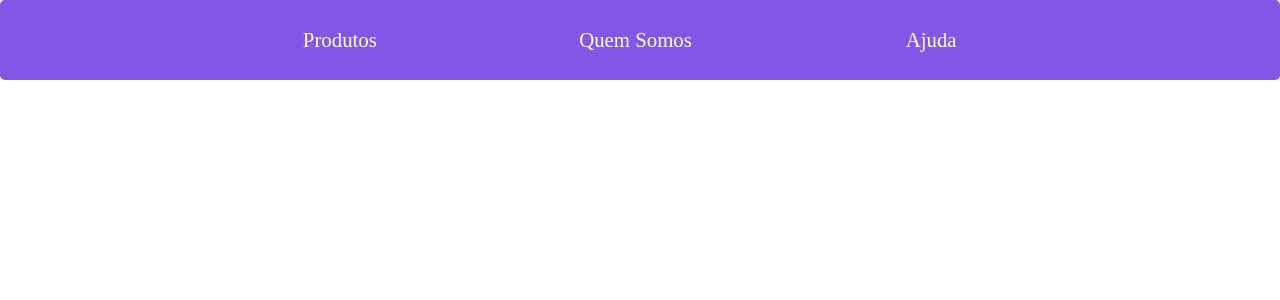
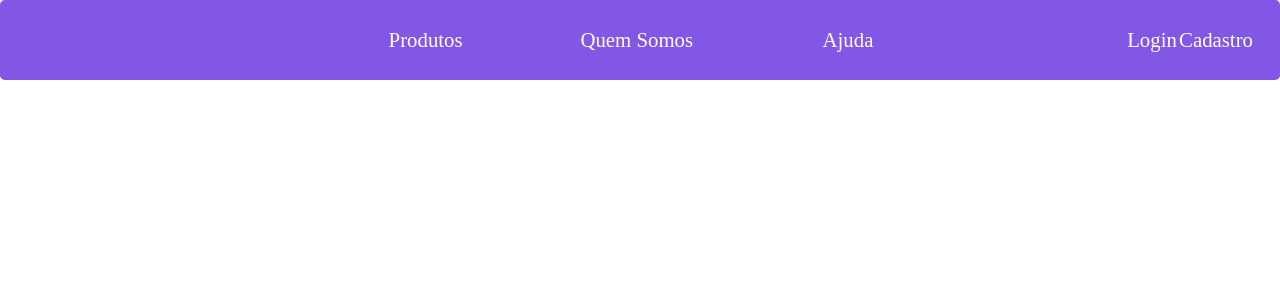
Before and after one commit to SafraPC/Wood-Store, a PHP site: page /components/header.html in a window 1280 px wide. Shown: the top 300 px of the page. Run offline with PHP 8.4, Linux system fonts and the light colour scheme.

Commit message:
Add new abb in header: Login/Cadastro

```diff
--- a/components/header.html
+++ b/components/header.html
@@ -12,8 +12,9 @@
     <!-- Page -->
     <!-- Header -->
     <div class="header">
+      <div class="nav-ico"></div>
       <div class="nav">
-        <a href="../html/produtos.html" class="nav-item" target="_top" >
+        <a href="../html/produtos.html" class="nav-item" target="_top">
           <div>
             <span>Produtos</span>
           </div>
@@ -29,5 +30,20 @@
           </div>
         </a>
       </div>
+      <div class="userNav">
+        <div class="userProps">
+          <a href="../html/produtos.html" class="userNav-item" target="_top">
+            <div>
+              <span>Login</span>
+            </div>
+          </a>
+          <a href="../html/produtos.html" class="userNav-item" target="_top">
+            <div>
+              <span>Cadastro</span>
+            </div>
+          </a>
+        </div>
+      </div>
+    </div>
   </body>
 </html>
--- a/css/headerStyles.css
+++ b/css/headerStyles.css
@@ -7,17 +7,28 @@ body {
 }
 
 .header {
-	width: 100vw;
+  width: auto;
   height: 80px;
+  display: flex;
   border-radius: 0.3rem;
   background-color: var(--color-primary);
+  overflow: hidden;
 }
 
+.nav-ico {
+  height: 100%;
+  width: 25%;
+  display: flex;
+}
 .nav {
   height: 100%;
-	width: 70%;
+  width: 50%;
   display: flex;
-	margin: 0 auto;
+}
+.userNav {
+  height: 100%;
+  width: 25%;
+  display: flex;
 }
 .nav-item {
   height: 100%;
@@ -29,9 +40,24 @@ body {
   justify-content: center;
   text-decoration: none;
 }
+.userProps {
+  display: flex;
+  width: 50%;
+  margin-left: auto;
+}
+.userNav-item {
+  height: 100%;
+  width: 40%;
+  font-size: 1.3rem;
+  color: var(--color-white);
+  align-items: center;
+  display: flex;
+
+  justify-content: center;
+  text-decoration: none;
+}
+
 .nav-item:hover {
-	border-left: 0.01px solid var(--color-primary-hover);
-	border-right: 0.01px solid var(--color-primary-hover);
   cursor: pointer;
 }
 
--- a/css/styles.css
+++ b/css/styles.css
@@ -24,6 +24,7 @@ body {
   border: none;
   display: block;
   margin: 0 auto 15px auto;
+  overflow: hidden;
 }
 
 .pageBody {
```
Also changed, not shown: database/db.json (renamed from db.json). Lines whose indentation alone changed are shown as unchanged.
